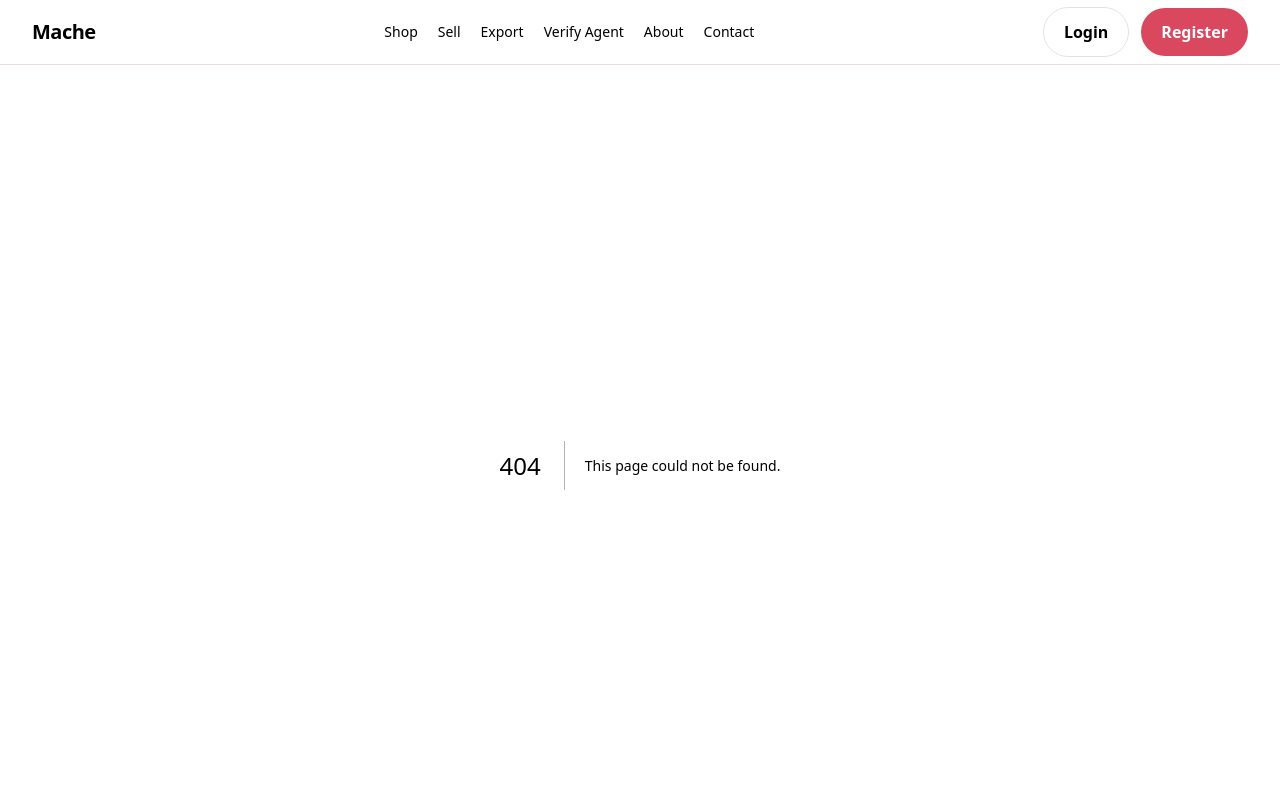
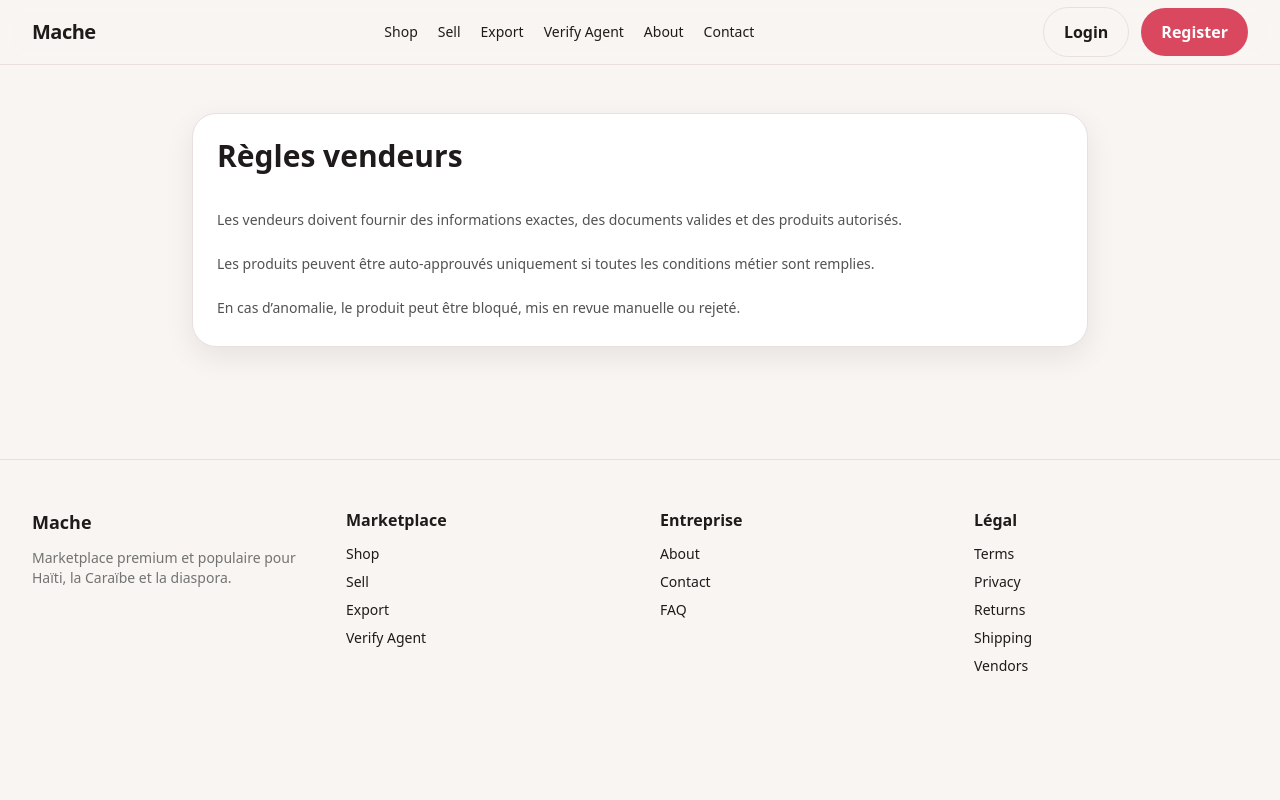
Before and after one commit to JhonnyVincent/MACHE, a Next.js app: page /legal/vendors in a window 1280 px wide. Before the commit this address had no page. Shown: the top 800 px of the page. Built offline with nearby package versions, Linux system fonts and the light colour scheme.

Commit message:
Create page.tsx

```diff
--- /dev/null
+++ b/src/app/legal/vendors/page.tsx
@@ -0,0 +1,23 @@
+export default function VendorsLegalPage() {
+  return (
+    <main className="container-page py-12">
+      <div className="card mx-auto max-w-4xl p-6">
+        <h1 className="text-3xl font-bold">Règles vendeurs</h1>
+        <div className="mt-8 space-y-4 text-sm leading-7 text-neutral-600 dark:text-neutral-300">
+          <p>
+            Les vendeurs doivent fournir des informations exactes, des documents
+            valides et des produits autorisés.
+          </p>
+          <p>
+            Les produits peuvent être auto-approuvés uniquement si toutes les
+            conditions métier sont remplies.
+          </p>
+          <p>
+            En cas d’anomalie, le produit peut être bloqué, mis en revue manuelle
+            ou rejeté.
+          </p>
+        </div>
+      </div>
+    </main>
+  );
+}
```
